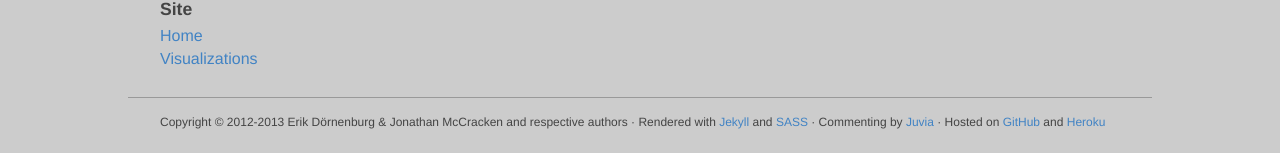
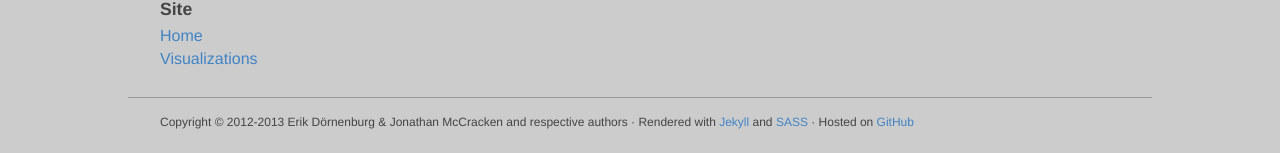
Before and after one commit to softvis/softvis.github.io, a Jekyll site: the page built from index.html, in a window 1280 px wide. Shown: the part 1463-1616 px from the top of the page. Built offline with Jekyll 4.4.1, drawn with Linux system fonts in a browser that asks for light colours; nearby versions of some CDN libraries; library files that are not in the unit come from our copies; the list of posts is cut into pages by our own code.

Commit message:
Fixed footer info.

```diff
--- a/_layouts/default.html
+++ b/_layouts/default.html
@@ -66,7 +66,7 @@
 
 		<div id="footercopy" class="pageband">
 			<footer>
-		  		<p class="copyright">Copyright &copy; 2012-2013 {{ site.author }} and respective authors &middot; Rendered with <a href="http://jekyllrb.com/">Jekyll</a> and <a href="http://sass-lang.com/">SASS</a> &middot; Commenting by <a href="https://github.com/phusion/juvia">Juvia</a> &middot; Hosted on <a href="http://github.com/">GitHub</a> and <a href="http://heroku.com/">Heroku</a>
+		  		<p class="copyright">Copyright &copy; 2012-2013 {{ site.author }} and respective authors &middot; Rendered with <a href="http://jekyllrb.com/">Jekyll</a> and <a href="http://sass-lang.com/">SASS</a> &middot; Hosted on <a href="http://github.com/">GitHub</a>
 			</footer>
 		</div>
 
```
